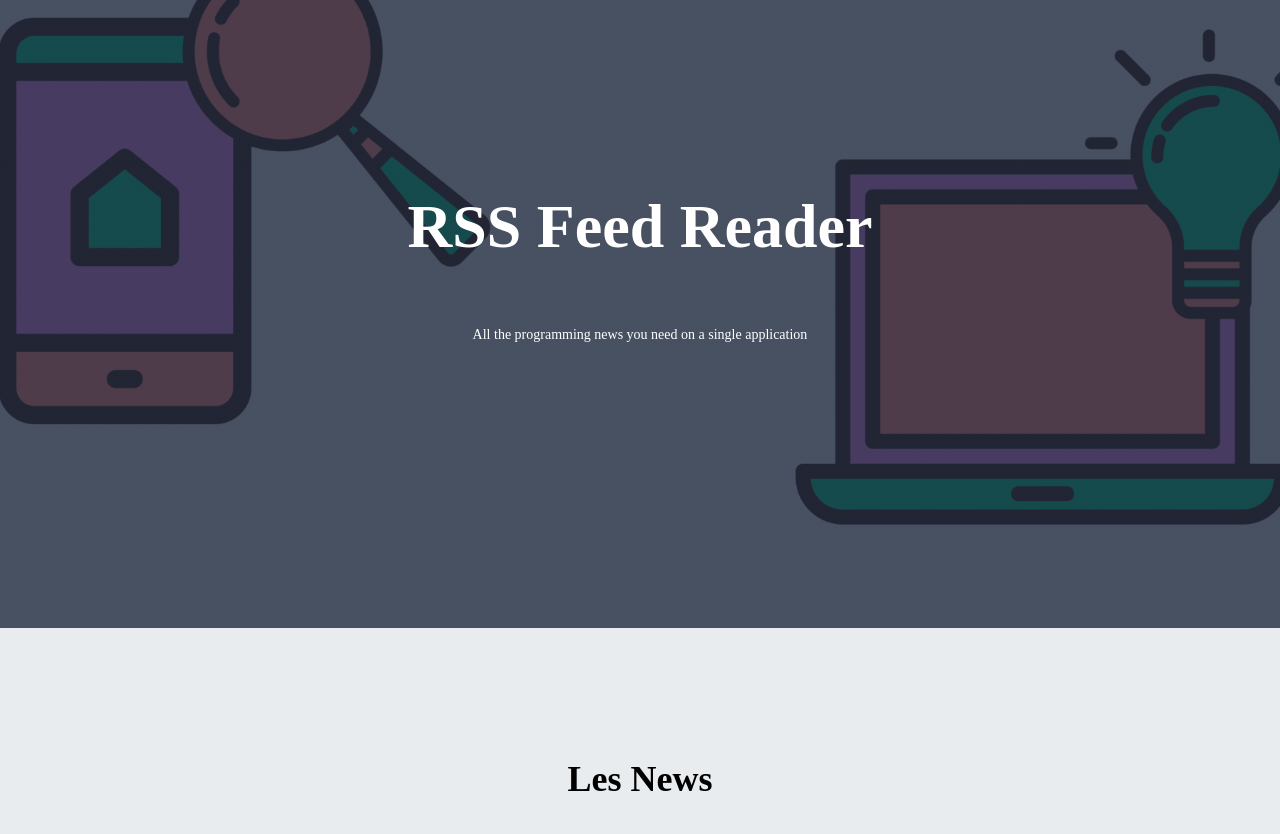
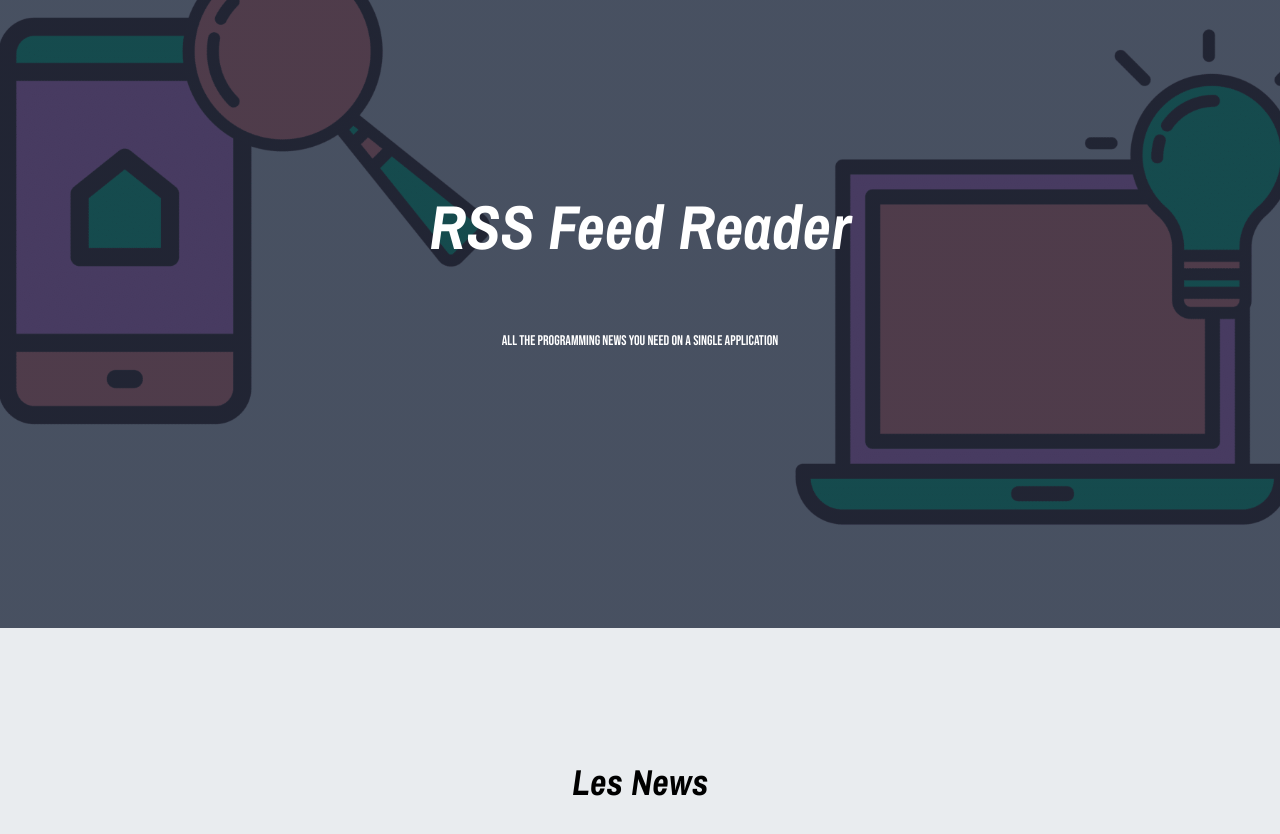
Before and after one commit to Sebastien1998/PWA_veille_technologique, a website: page index.html in a window 1280 px wide. Shown: the part 92-926 px from the top of the page. Drawn offline with nearby package versions, Linux system fonts and the light colour scheme; no server answers.

Commit message:
Changed the font

```diff
--- a/style.css
+++ b/style.css
@@ -1,6 +1,9 @@
+@import url('https://fonts.googleapis.com/css2?family=Archivo+Narrow:ital,wght@1,700&family=Bebas+Neue&display=swap');
+
 body {
     background-color: #e9ecef;
     margin: 0px;
+    font-family: 'Archivo Narrow';
 }
 
 .header {
@@ -63,6 +66,7 @@ h1 {
 }
 
 p {
+    font-family: 'Bebas Neue', sans-serif;
     color: #000;
     font-size: 14px;
     font-weight: 300;
```
